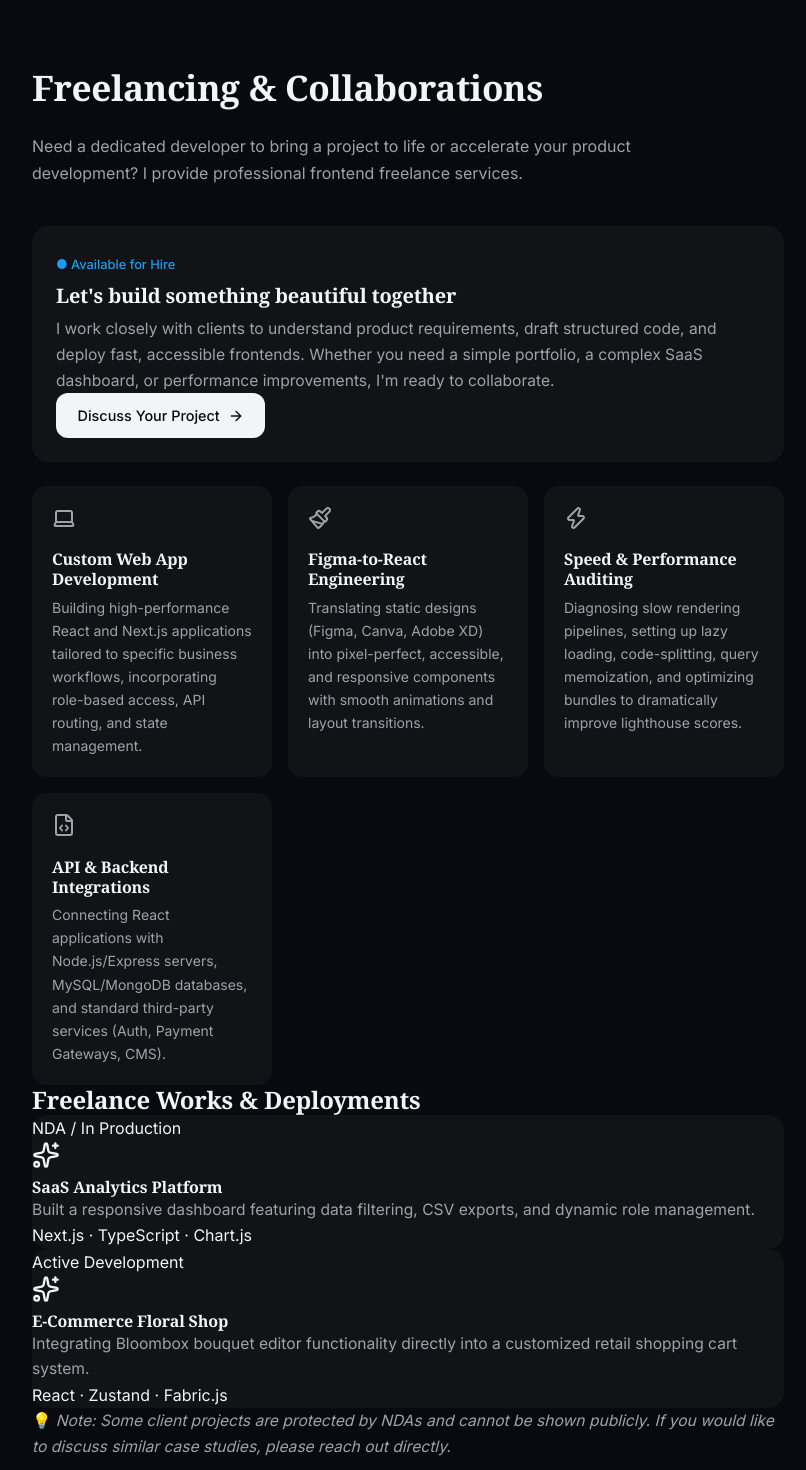
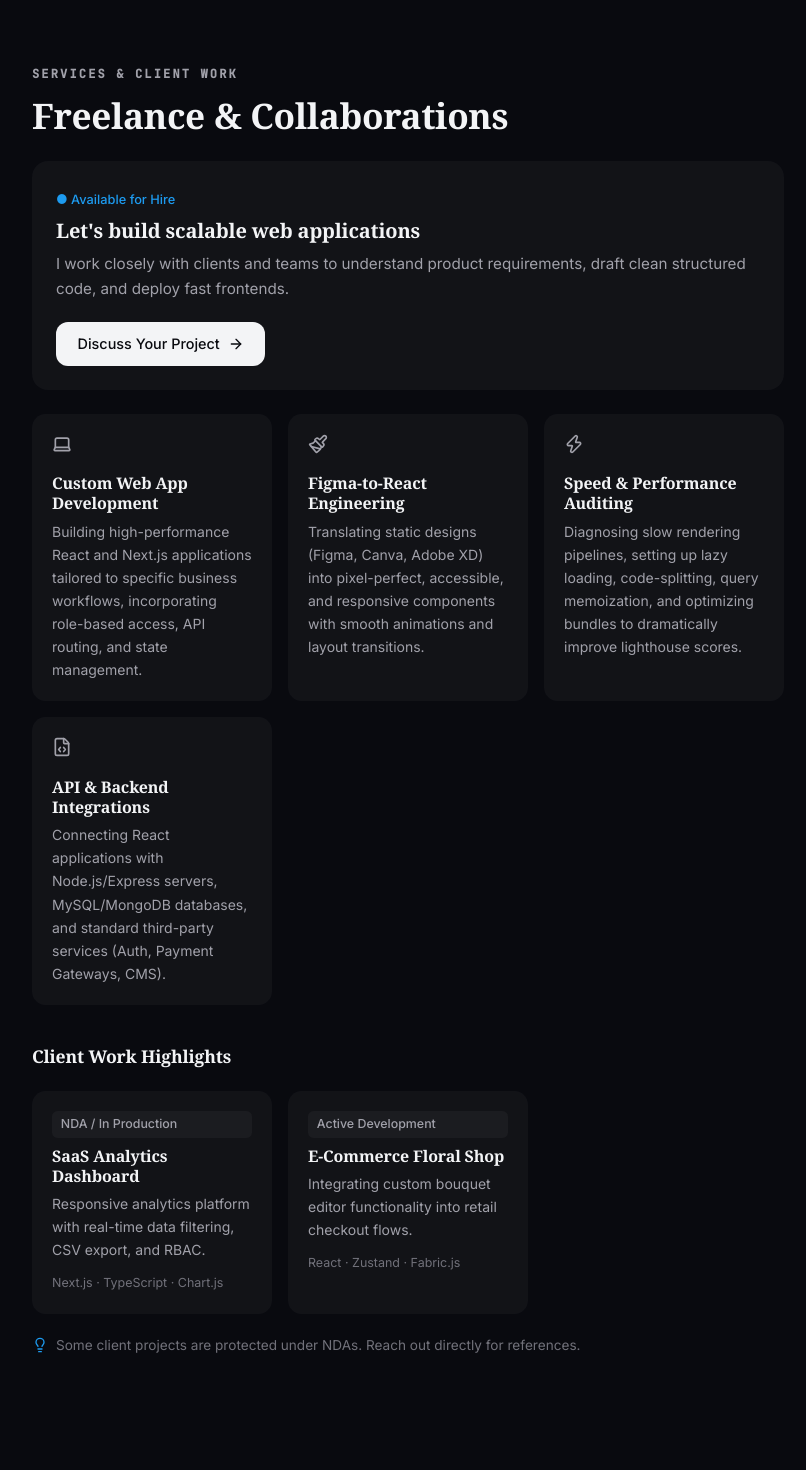
Before and after one commit to DIVYA-PAWAR-03/PortFolio2026, a React (Vite) app: page / in a window 1280 px wide. Shown: the part 4460-5930 px from the top of the page, without its empty margins (232-1038 px from the left). Built offline with nearby package versions, Linux system fonts and the light colour scheme; a web font is replaced by a local one.

Commit message:
style: redesign Freelance section with minimalist borderless cards, section tags, and Lucide icons

```diff
--- a/src/components/Freelance.tsx
+++ b/src/components/Freelance.tsx
@@ -1,96 +1,78 @@
-import { Sparkles, ArrowRight, Laptop, Paintbrush, Zap, FileCode } from 'lucide-react';
+import { Sparkles, ArrowRight, Laptop, Paintbrush, Zap, FileCode, Lightbulb } from 'lucide-react';
 
 export default function Freelance() {
   const services = [
     {
       title: "Custom Web App Development",
       desc: "Building high-performance React and Next.js applications tailored to specific business workflows, incorporating role-based access, API routing, and state management.",
-      icon: <Laptop className="service-icon" size={24} />
+      icon: <Laptop size={20} />
     },
     {
       title: "Figma-to-React Engineering",
       desc: "Translating static designs (Figma, Canva, Adobe XD) into pixel-perfect, accessible, and responsive components with smooth animations and layout transitions.",
-      icon: <Paintbrush className="service-icon" size={24} />
+      icon: <Paintbrush size={20} />
     },
     {
       title: "Speed & Performance Auditing",
       desc: "Diagnosing slow rendering pipelines, setting up lazy loading, code-splitting, query memoization, and optimizing bundles to dramatically improve lighthouse scores.",
-      icon: <Zap className="service-icon" size={24} />
+      icon: <Zap size={20} />
     },
     {
       title: "API & Backend Integrations",
       desc: "Connecting React applications with Node.js/Express servers, MySQL/MongoDB databases, and standard third-party services (Auth, Payment Gateways, CMS).",
-      icon: <FileCode className="service-icon" size={24} />
+      icon: <FileCode size={20} />
     }
   ];
 
   return (
     <section id="freelance" className="section">
       <div className="reveal">
-        <h2>Freelancing & Collaborations</h2>
-        <p className="section-description">
-          Need a dedicated developer to bring a project to life or accelerate your product development? I provide professional frontend freelance services.
-        </p>
+        <div className="section-tag">Services & Client Work</div>
+        <h2>Freelance & Collaborations</h2>
       </div>
 
-      <div className="freelance-layout">
-        {/* Availability Card */}
       <div className="availability-card glass-card reveal">
-          <div className="availability-header">
-            <span className="availability-badge">● Available for Hire</span>
-            <h3 className="availability-title">Let's build something beautiful together</h3>
-          </div>
-          <p className="availability-text">
-            I work closely with clients to understand product requirements, draft structured code, and deploy fast, accessible frontends. Whether you need a simple portfolio, a complex SaaS dashboard, or performance improvements, I'm ready to collaborate.
+        <div className="availability-badge">● Available for Hire</div>
+        <h3 className="availability-title">Let's build scalable web applications</h3>
+        <p style={{ marginTop: '0.5rem', marginBottom: '1.25rem', fontSize: '0.95rem' }}>
+          I work closely with clients and teams to understand product requirements, draft clean structured code, and deploy fast frontends.
         </p>
-          <div className="availability-cta">
         <a href="#contact" className="btn btn-primary">
           Discuss Your Project <ArrowRight size={16} />
         </a>
       </div>
-        </div>
 
-        {/* Services Grid */}
       <div className="services-grid">
         {services.map((service, index) => (
-            <div key={index} className="service-card glass-card reveal" style={{ animationDelay: `${index * 100}ms` }}>
+          <div key={index} className="service-card glass-card reveal" style={{ animationDelay: `${index * 60}ms` }}>
             <div className="service-icon-wrapper">
               {service.icon}
             </div>
-              <h4 className="service-title">{service.title}</h4>
+            <h3 className="service-title">{service.title}</h3>
             <p className="service-desc">{service.desc}</p>
           </div>
         ))}
       </div>
+
+      <div className="reveal" style={{ marginTop: '2.5rem' }}>
+        <h3 style={{ fontSize: '1.1rem', marginBottom: '1rem', fontWeight: 600 }}>Client Work Highlights</h3>
+        <div className="services-grid">
+          <div className="service-card glass-card">
+            <div className="impact-pill" style={{ marginBottom: '0.5rem' }}>NDA / In Production</div>
+            <h3 className="service-title">SaaS Analytics Dashboard</h3>
+            <p className="service-desc">Responsive analytics platform with real-time data filtering, CSV export, and RBAC.</p>
+            <div style={{ marginTop: '0.75rem', fontSize: '0.78rem', color: 'var(--text-muted)' }}>Next.js · TypeScript · Chart.js</div>
           </div>
-
-      {/* Freelance Projects Showcase - Placeholder */}
-      <div className="freelance-showcase-section reveal">
-        <h3 className="showcase-subtitle">Freelance Works & Deployments</h3>
-        <div className="freelance-showcase-grid">
-          <div className="project-placeholder-card glass-card">
-            <div className="placeholder-badge">NDA / In Production</div>
-            <div className="placeholder-content">
-              <Sparkles size={28} className="placeholder-sparkle" />
-              <h4>SaaS Analytics Platform</h4>
-              <p>Built a responsive dashboard featuring data filtering, CSV exports, and dynamic role management.</p>
-              <span className="placeholder-tech">Next.js · TypeScript · Chart.js</span>
+          <div className="service-card glass-card">
+            <div className="impact-pill" style={{ marginBottom: '0.5rem' }}>Active Development</div>
+            <h3 className="service-title">E-Commerce Floral Shop</h3>
+            <p className="service-desc">Integrating custom bouquet editor functionality into retail checkout flows.</p>
+            <div style={{ marginTop: '0.75rem', fontSize: '0.78rem', color: 'var(--text-muted)' }}>React · Zustand · Fabric.js</div>
           </div>
         </div>
-          <div className="project-placeholder-card glass-card">
-            <div className="placeholder-badge">Active Development</div>
-            <div className="placeholder-content">
-              <Sparkles size={28} className="placeholder-sparkle" />
-              <h4>E-Commerce Floral Shop</h4>
-              <p>Integrating Bloombox bouquet editor functionality directly into a customized retail shopping cart system.</p>
-              <span className="placeholder-tech">React · Zustand · Fabric.js</span>
-            </div>
-          </div>
-        </div>
-        <div className="showcase-note">
-          <p>
-            💡 <em>Note: Some client projects are protected by NDAs and cannot be shown publicly. If you would like to discuss similar case studies, please reach out directly.</em>
-          </p>
+        <div style={{ marginTop: '1.25rem', display: 'flex', alignItems: 'center', gap: '0.5rem', fontSize: '0.85rem', color: 'var(--text-muted)' }}>
+          <Lightbulb size={16} className="accent-link" style={{ flexShrink: 0 }} />
+          <span>Some client projects are protected under NDAs. Reach out directly for references.</span>
         </div>
       </div>
     </section>
```
Lines whose indentation alone changed are shown as unchanged.
